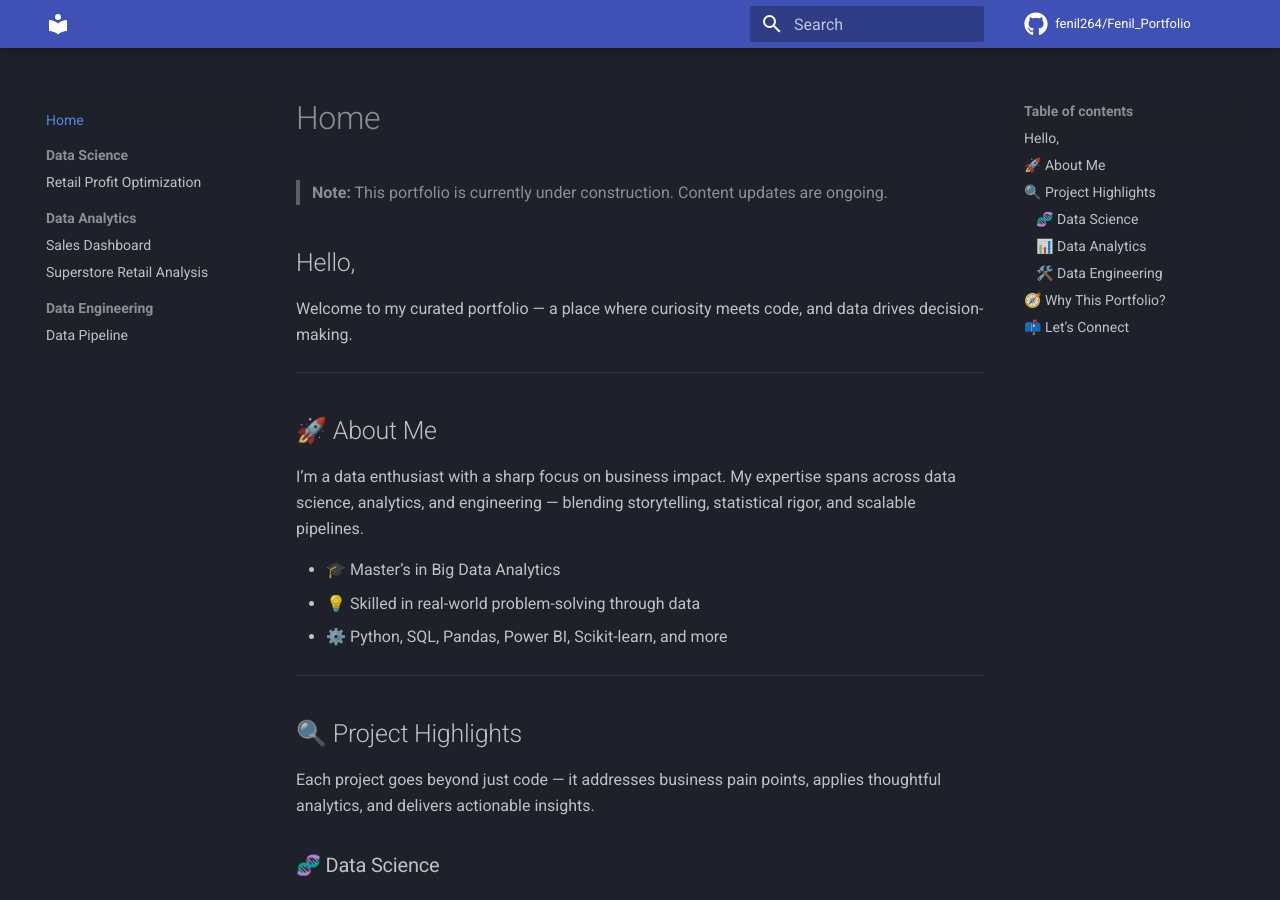
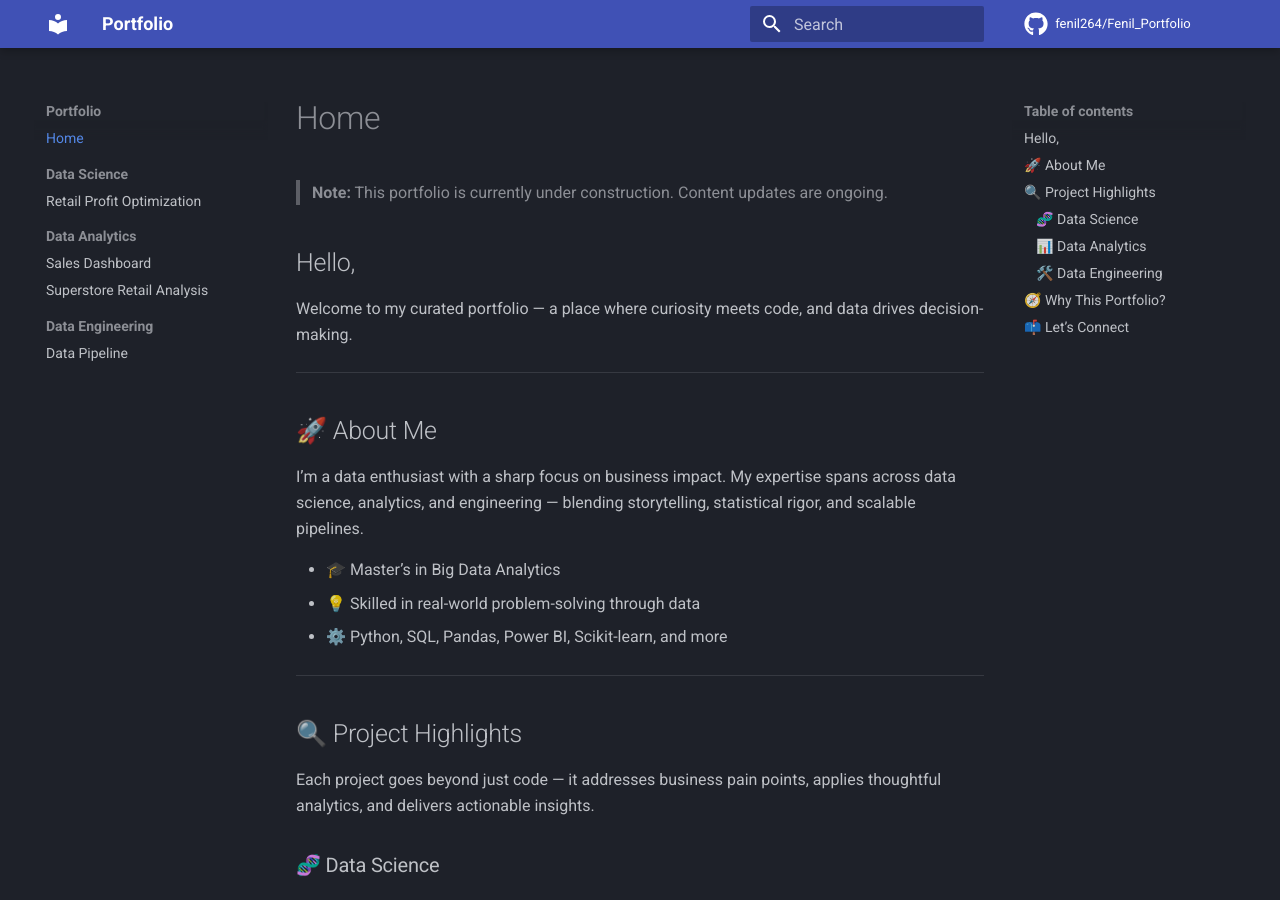
Before and after one commit to fenil264/Fenil_Portfolio, an MkDocs documentation site: the page built from docs/index.md, in a window 1280 px wide and 900 px high. Built offline with MkDocs 1.6.1 and Material for MkDocs 9.7.7, drawn with Linux system fonts in a browser that asks for light colours; comment, search, counter and statistics services are not loaded.

```diff
--- a/mkdocs.yml
+++ b/mkdocs.yml
@@ -3,6 +3,7 @@
 # ============================
 
 # Site Information
+site_name: Portfolio
 site_url: https://fenil264.github.io/Fenil_Portfolio/
 
 # Theme: Material for MkDocs
```
